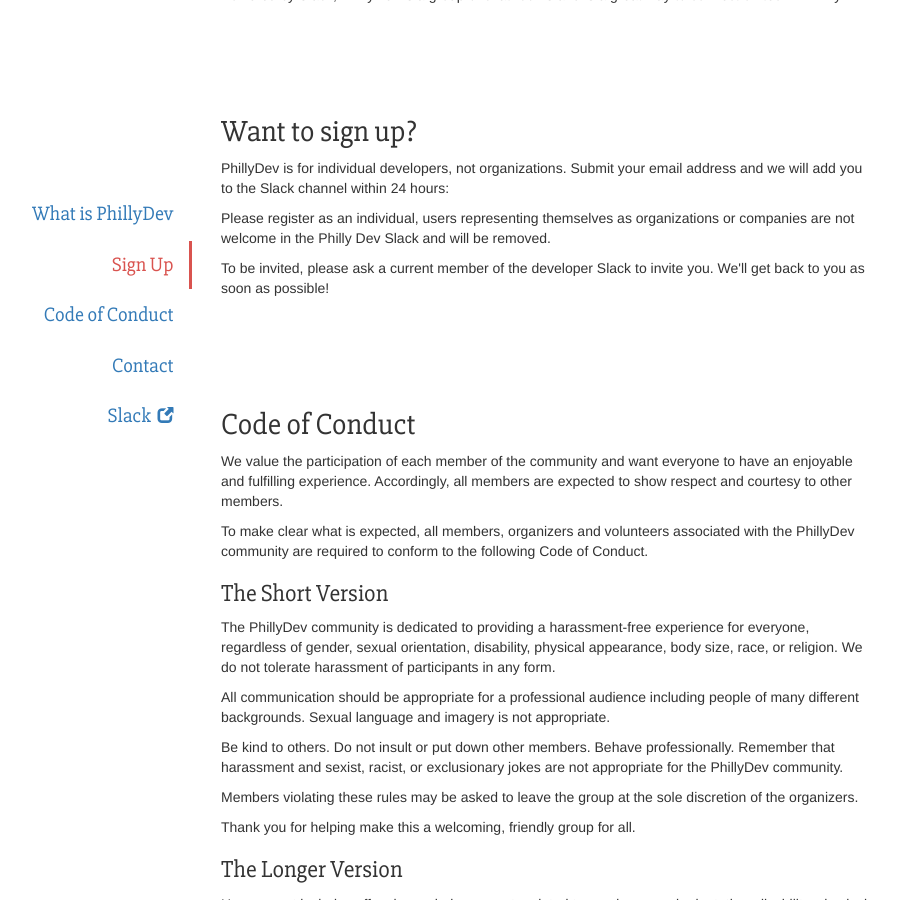
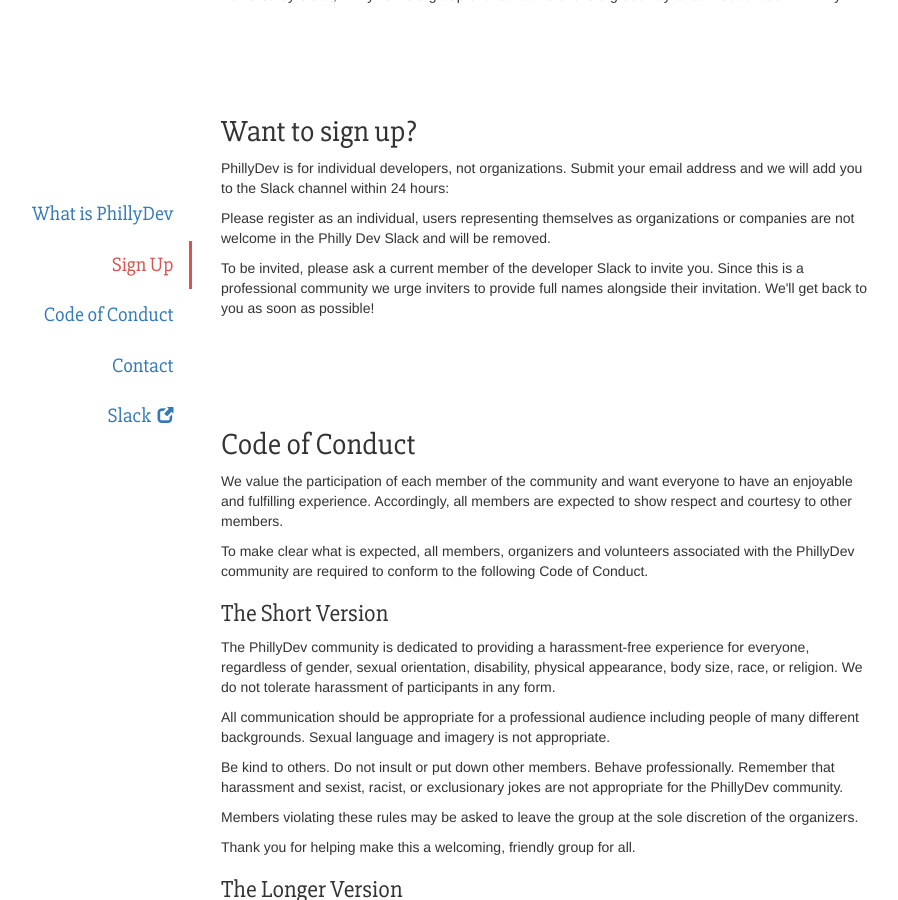
Before and after one commit to phillydev/phillydev.org, a Jekyll site: the page built from index.html, in a window 1280 px wide and 900 px high, scrolled down 308 px. Shown: the whole window, without its empty margins (239-1137 px from the left). Built offline with Jekyll 4.4.1, drawn with Linux system fonts in a browser that asks for light colours; nearby versions of some CDN libraries.

Commit message:
added full name clause

```diff
--- a/index.html
+++ b/index.html
@@ -38,7 +38,8 @@
     </p>
 
     <p>
-      To be invited, please ask a current member of the developer Slack to invite you. We'll get back to you
+      To be invited, please ask a current member of the developer Slack to invite you. Since this is a
+      professional community we urge inviters to provide full names alongside their invitation. We'll get back to you
       as soon as possible!
     </p>
 
```
